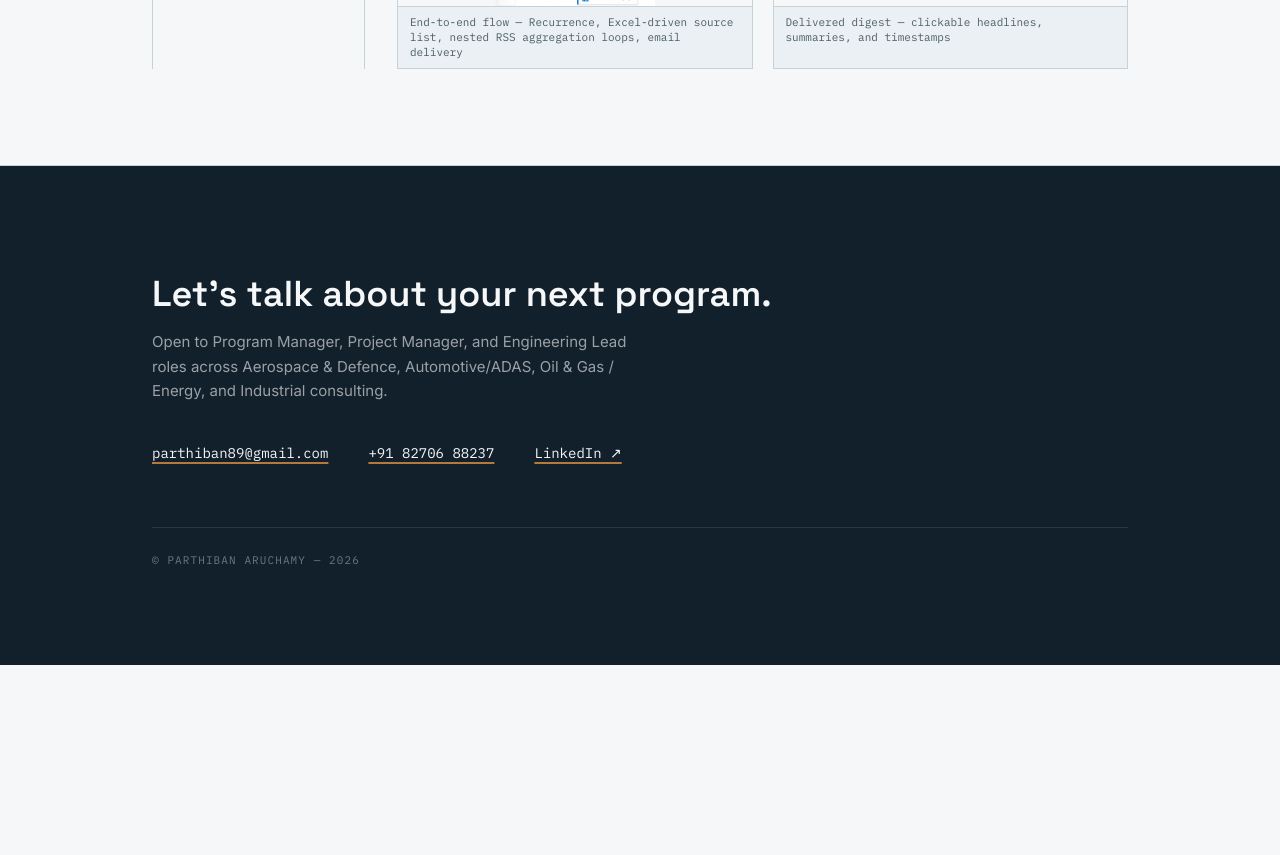
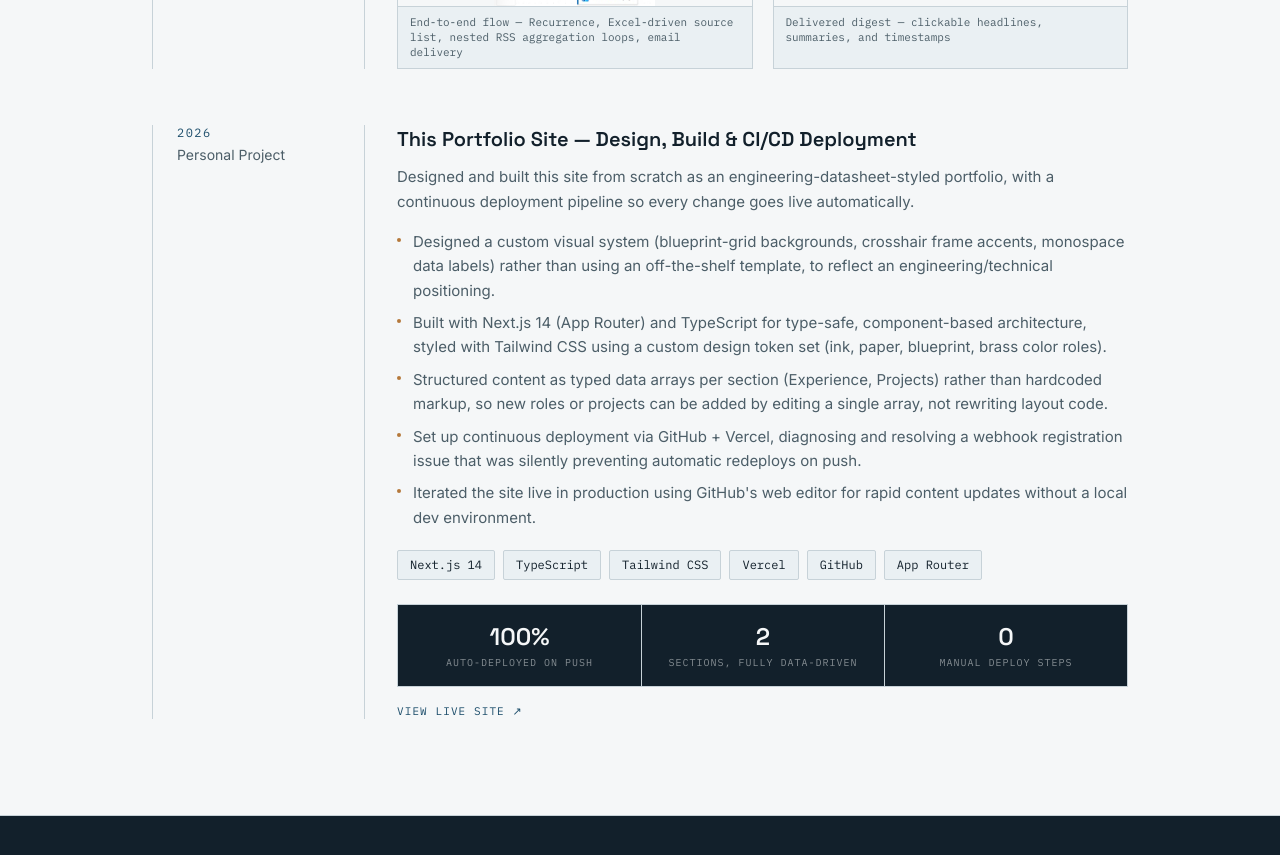
Before and after one commit to Parthiban-Aruchamy/Parthiban-Aruchamy-portfolio, a Next.js app: page / in a window 1280 px wide. Shown: the part 3940-4795 px from the top of the page. Before the commit the page ends 4605 px from the top, so only its background shows below. Built offline with nearby package versions, Linux system fonts and the light colour scheme.

Commit message:
Add personal project entry for portfolio site
Added a new personal project entry for the portfolio site, detailing its design, build process, and CI/CD deployment.

```diff
--- a/components/Projects.tsx
+++ b/components/Projects.tsx
@@ -49,6 +49,37 @@ const projects: Project[] = [
         alt: "Sample weekly digest email output",
         caption: "Delivered digest — clickable headlines, summaries, and timestamps",
       },
+    ],
+  },
+  {
+    title: "This Portfolio Site — Design, Build & CI/CD Deployment",
+    tag: "Personal Project",
+    dates: "2026",
+    summary:
+      "Designed and built this site from scratch as an engineering-datasheet-styled portfolio, with a continuous deployment pipeline so every change goes live automatically.",
+    bullets: [
+      "Designed a custom visual system (blueprint-grid backgrounds, crosshair frame accents, monospace data labels) rather than using an off-the-shelf template, to reflect an engineering/technical positioning.",
+      "Built with Next.js 14 (App Router) and TypeScript for type-safe, component-based architecture, styled with Tailwind CSS using a custom design token set (ink, paper, blueprint, brass color roles).",
+      "Structured content as typed data arrays per section (Experience, Projects) rather than hardcoded markup, so new roles or projects can be added by editing a single array, not rewriting layout code.",
+      "Set up continuous deployment via GitHub + Vercel, diagnosing and resolving a webhook registration issue that was silently preventing automatic redeploys on push.",
+      "Iterated the site live in production using GitHub's web editor for rapid content updates without a local dev environment.",
+    ],
+    stack: [
+      "Next.js 14",
+      "TypeScript",
+      "Tailwind CSS",
+      "Vercel",
+      "GitHub",
+      "App Router",
+    ],
+    metrics: [
+      { value: "100%", label: "Auto-Deployed on Push" },
+      { value: "2", label: "Sections, Fully Data-Driven" },
+      { value: "0", label: "Manual Deploy Steps" },
+    ],
+    screenshots: [],
+    links: [
+      { label: "View Live Site", href: "https://parthiban-aruchamy-portfolio-1.vercel.app/" },
     ],
   },
 ];
```
